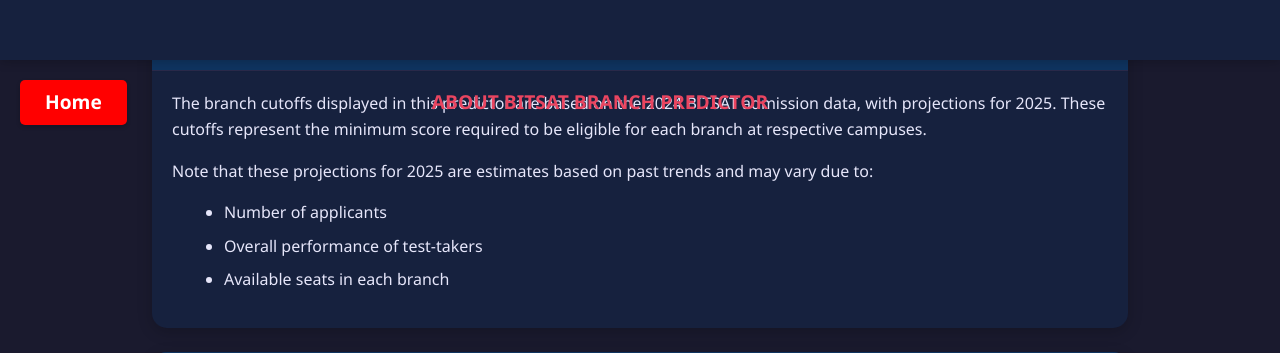
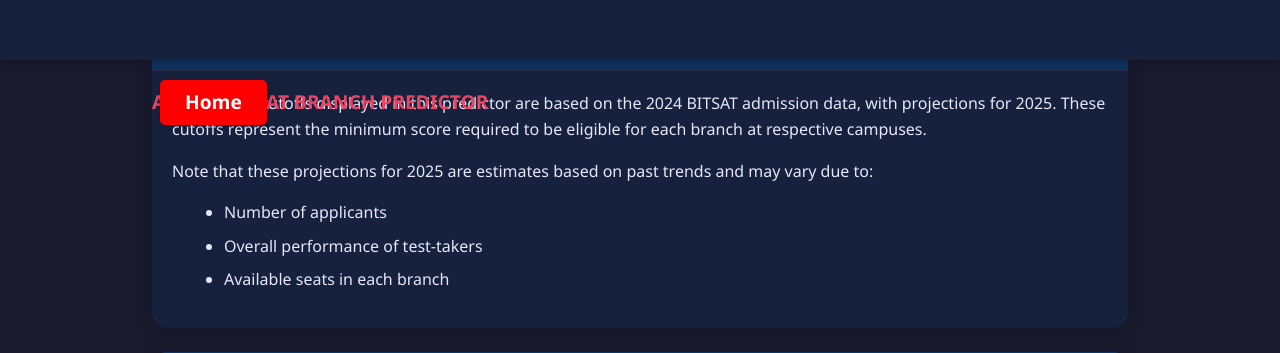
Before and after one commit to twistedwiz2222/bitsat-branch-predictor, a Flask app: page /about in a window 1280 px wide. Shown: the top 353 px of the page. Run offline with Flask 3, Linux system fonts and the light colour scheme.

Commit message:
Restored to 'e82df7a1a4487ff204fa58a9b2d2452231a03c14'
Replit-Restored-To: e82df7a1a4487ff204fa58a9b2d2452231a03c14

```diff
--- a/templates/about.html
+++ b/templates/about.html
@@ -107,19 +107,20 @@
         }
         .nav-container {
             display: flex;
-            justify-content: space-between;
+            justify-content: center;
             align-items: center;
             width: 100%;
+            position: relative;
         }
-        .nav-title {
+        .title-placeholder {
+            width: 40px;
+        }
+        .main-title {
+            text-align: center;
+            margin: 0;
+            font-size: 1.2rem;
             color: #e94560;
             font-weight: 600;
-            font-size: 1.2rem;
-            text-align: center;
-            flex-grow: 1;
-        }
-        .nav-spacer {
-            width: 80px;
         }
     </style>
 </head>
@@ -127,8 +128,8 @@
     <nav class="navbar">
         <div class="container nav-container">
             <a href="/" class="nav-home">Home</a>
-            <div class="nav-title">ABOUT BITSAT BRANCH PREDICTOR</div>
-            <div class="nav-spacer"></div>
+            <div class="main-title">ABOUT BITSAT BRANCH PREDICTOR</div>
+            <div style="width: 80px;"></div> <!-- This creates balance with the Home button -->
         </div>
     </nav>
 
```
